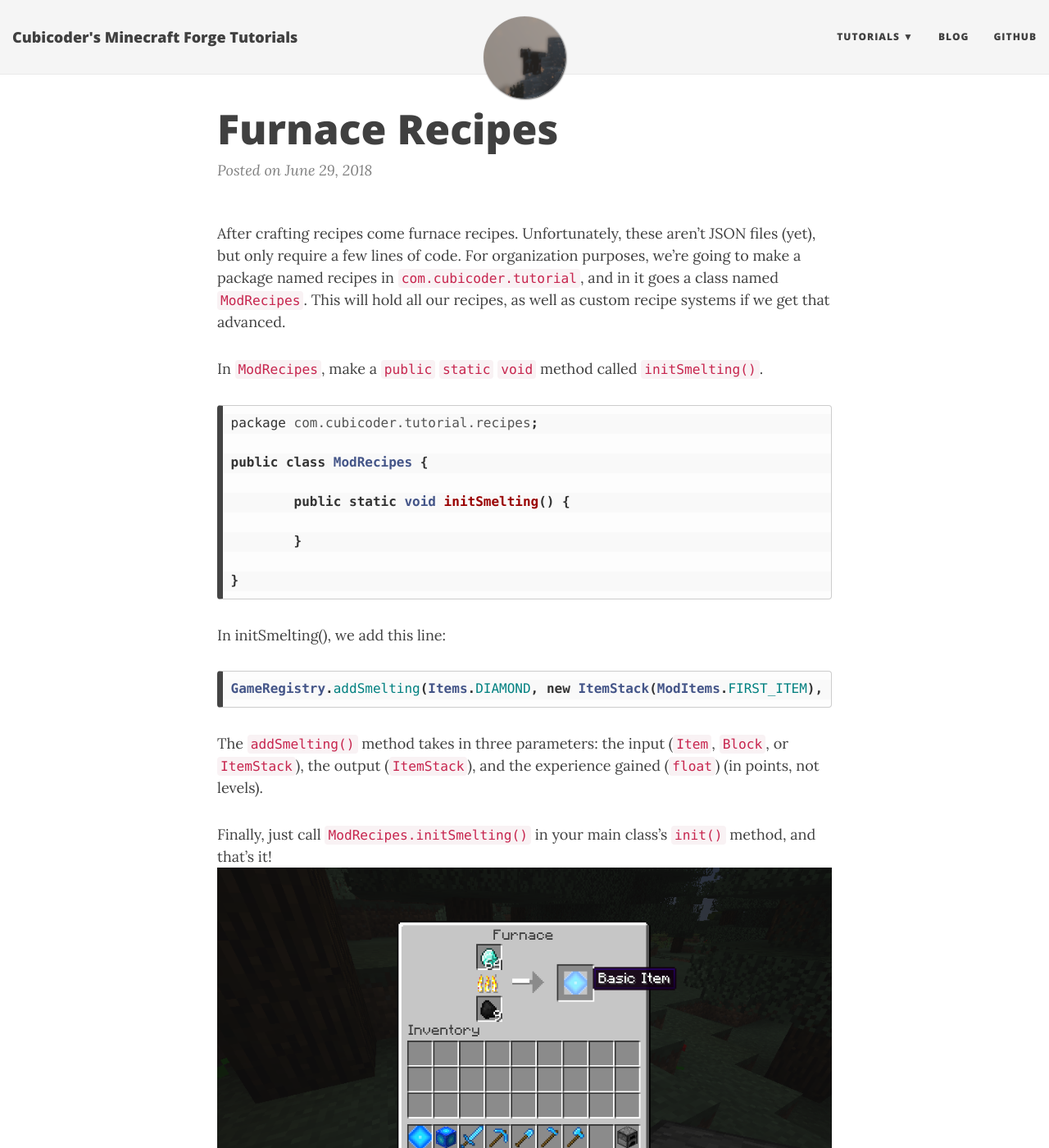
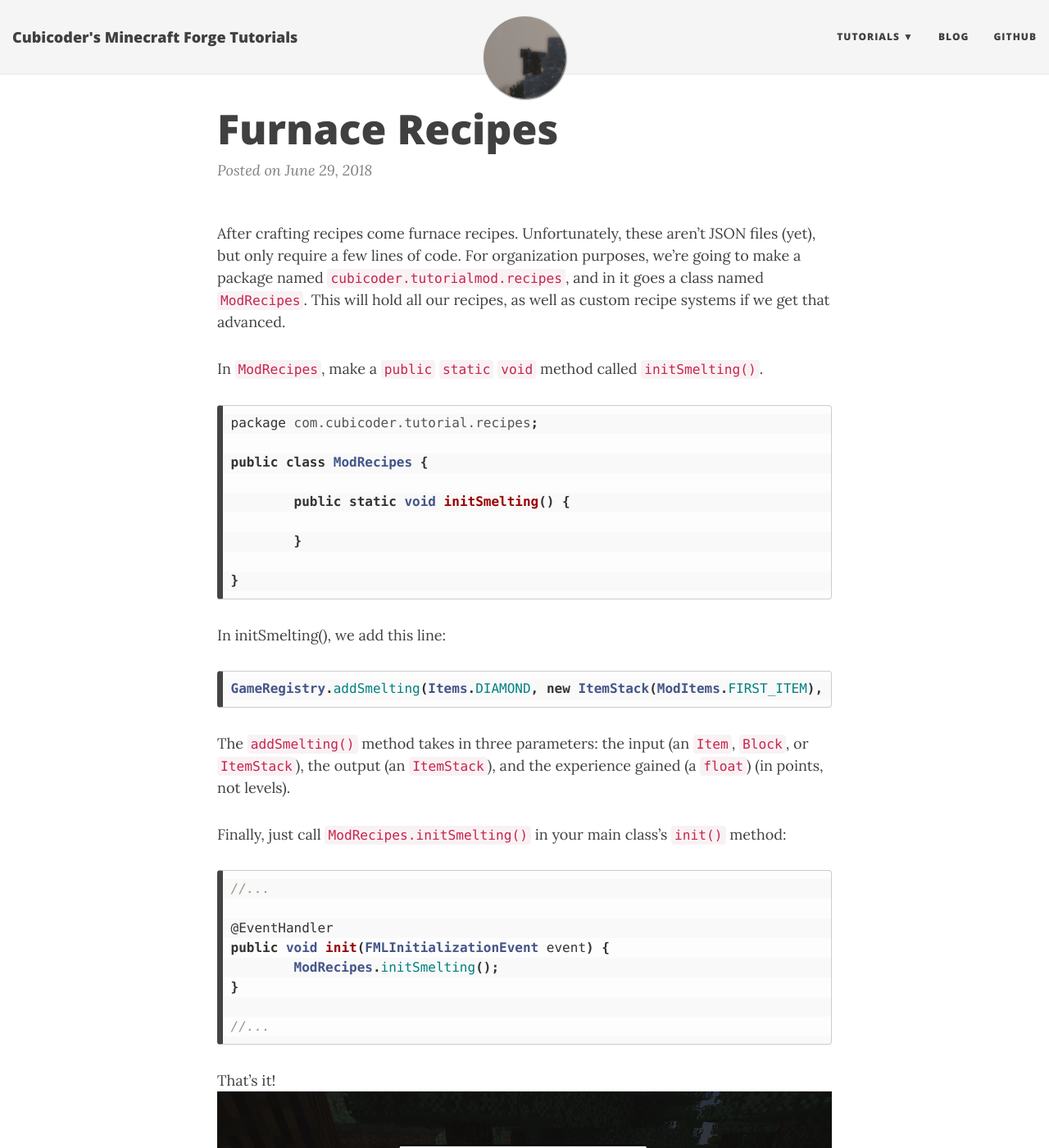
Before and after one commit to cubicoder/cubicoder.github.io, a Jekyll site: the page built from tutorials/1-12-2/2018-06-29-furnace-recipes.md, in a window 1280 px wide and 1400 px high. Shown: the whole window at 82% size. Built offline with Jekyll 4.4.1, drawn with Linux system fonts in a browser that asks for light colours; nearby versions of some CDN libraries; comment, search, counter and statistics services are not loaded.

Commit message:
updated furnace recipes

````diff
--- a/tutorials/1-12-2/2018-06-29-furnace-recipes.md
+++ b/tutorials/1-12-2/2018-06-29-furnace-recipes.md
@@ -4,7 +4,7 @@ title: Furnace Recipes
 date: 2018-06-29
 ---
 
-After crafting recipes come furnace recipes. Unfortunately, these aren’t JSON files (yet), but only require a few lines of code. For organization purposes, we’re going to make a package named recipes in `com.cubicoder.tutorial`, and in it goes a class named `ModRecipes`. This will hold all our recipes, as well as custom recipe systems if we get that advanced.
+After crafting recipes come furnace recipes. Unfortunately, these aren’t JSON files (yet), but only require a few lines of code. For organization purposes, we’re going to make a package named `cubicoder.tutorialmod.recipes`, and in it goes a class named `ModRecipes`. This will hold all our recipes, as well as custom recipe systems if we get that advanced.
 
 In `ModRecipes`, make a `public` `static` `void` method called `initSmelting()`.
 ```java
@@ -22,7 +22,20 @@ In initSmelting(), we add this line:
 ```java
 GameRegistry.addSmelting(Items.DIAMOND, new ItemStack(ModItems.FIRST_ITEM), 10.0F);
 ```
-The `addSmelting()` method takes in three parameters: the input (`Item`, `Block`, or `ItemStack`), the output (`ItemStack`), and the experience gained (`float`) (in points, not levels).
+The `addSmelting()` method takes in three parameters: the input (an `Item`, `Block`, or `ItemStack`), the output (an `ItemStack`), and the experience gained (a `float`) (in points, not levels).
 
-Finally, just call `ModRecipes.initSmelting()` in your main class’s `init()` method, and that’s it!
+Finally, just call `ModRecipes.initSmelting()` in your main class’s `init()` method:
+
+```java
+//...
+
+@EventHandler
+public void init(FMLInitializationEvent event) {
+	ModRecipes.initSmelting();
+}
+
+//...
+```
+
+That’s it!
 ![smelting0](/img/11smelting/smelting0.png)
````
